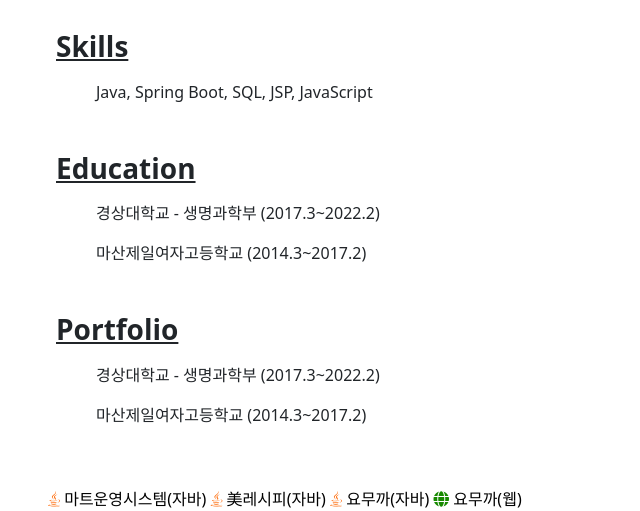
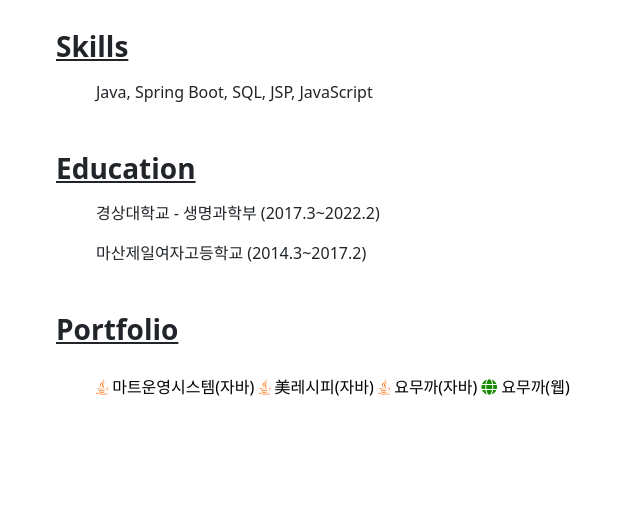
Before and after one commit to RaysonJoanna/Portfolio, a plain HTML site: page index.html in a window 1280 px wide. Shown: the part 964-1475 px from the top of the page, without its empty margins (0-640 px from the left). After the commit the page ends 1411 px from the top, so only its background shows below. Drawn offline with nearby package versions, Linux system fonts and the light colour scheme.

Commit message:
Update index.html

```diff
--- a/index.html
+++ b/index.html
@@ -63,10 +63,6 @@
             <!-- 포트폴리오 -->
             <h3 class="fw-bold mt-5 ms-2 text-decoration-underline">Portfolio</h3>
             <div class="mt-3 ms-5 mb-5">
-                <p>경상대학교 - 생명과학부 (2017.3~2022.2)</p>
-                <p>마산제일여자고등학교 (2014.3~2017.2)</p>
-            </div>
-            <!-- 포트폴리오 -->
                 <i class="fab fa-java mt-3" style="color: #ff6600;"></i>
                 <a href="https://github.com/RaysonJoanna/Mart-Operation-System-Java-">마트운영시스템(자바)</a>
 
@@ -78,7 +74,8 @@
 
                 <i class="fas fa-globe" style="color: #178a00;"></i>
                 <a href="https://github.com/RaysonJoanna/YOMUKA">요무까(웹)</a>
-
+            </div>
+            <!-- 포트폴리오 -->
         </div>
     </header>
 
```
